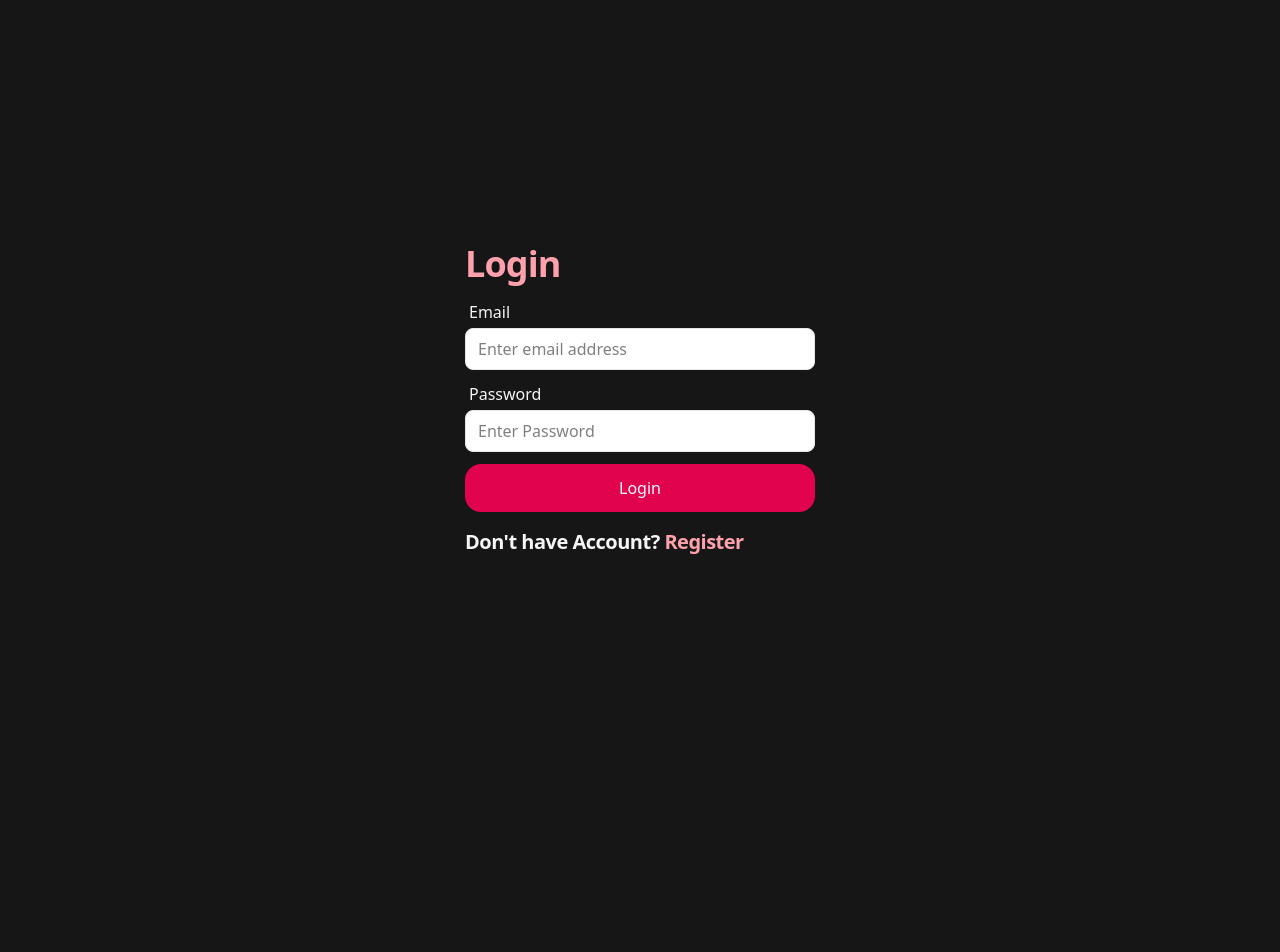
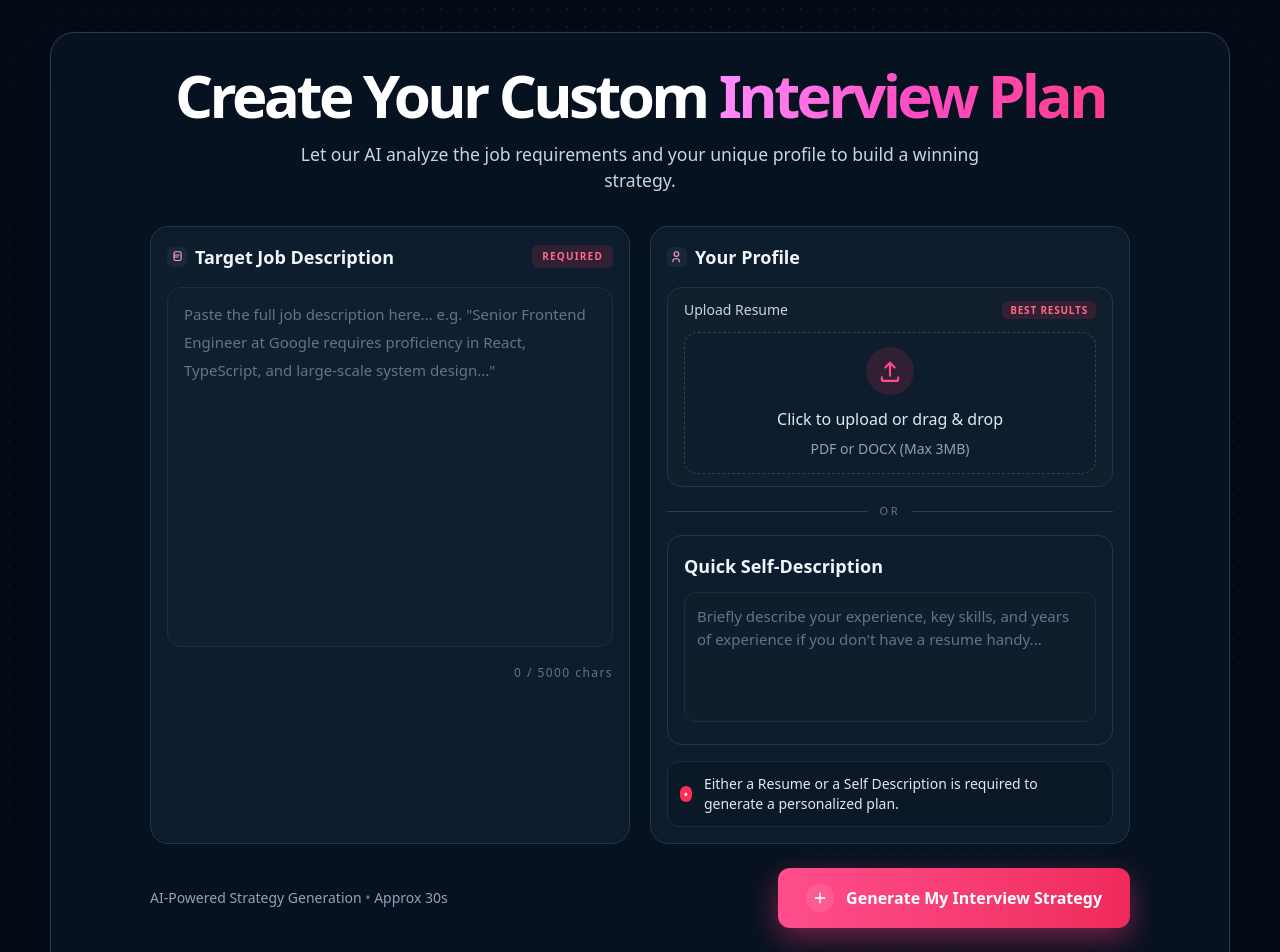
Before and after one commit to udaypartap3511/AI-career-assistant, a React app in the folder frontend/: page / in a window 1280 px wide. Before the commit this address led to /login. Shown: the top 952 px of the page. Before the commit the page ends 800 px from the top, so only its background shows below. Built offline with nearby package versions, Linux system fonts and the light colour scheme; no server answers; the HTML template or start-up script is replaced by a standard one.

Commit message:
home layout edited

```diff
--- a/frontend/src/app.routes.jsx
+++ b/frontend/src/app.routes.jsx
@@ -1,7 +1,6 @@
 import {createBrowserRouter} from "react-router"
 import Login from "./features/auth/pages/Login"
 import Register from "./features/auth/pages/Register"
-import Protected from "./features/auth/components/Protected.jsx"
 import Home from "./features/interview/pages/Home.jsx"
 
 export const router= createBrowserRouter([
@@ -15,6 +14,6 @@ export const router= createBrowserRouter([
     },
     {
         path:"/",
-        element: <Protected><Home/></Protected>
+        element: <Home/>
     }
 ])
--- a/frontend/src/features/interview/components/Input.jsx
+++ /dev/null
@@ -1,31 +0,0 @@
-import React,{forwardRef,useId} from "react";
-
-const Input = forwardRef(function Input({
-    label,
-    type="text",
-    className="",
-    classNameLabel="",
-    ...props
-},ref){
-
-    const id= useId()
-    return (
-        <div className="w-full">
-            {label && <label
-            className={`mb-1 ${classNameLabel}`}
-            htmlFor={id}>
-                {label}
-            </label>}
-            <input
-            type={type}
-            className={`px-3 py-2 rounded-lg bg-white text-black
-            outline-none focus:bg-gray-50 duration-200 border
-            border-gray-200 w-full ${className}`}
-            ref={ref}
-            {...props}
-            id={id} />
-        </div>
-    )
-})
-
-export default Input;
--- a/frontend/src/features/interview/components/TextArea.jsx
+++ /dev/null
@@ -1,23 +0,0 @@
-import React,{useId} from "react";
-
-export default function TextArea({
-    label,
-    className="",
-    ...props
-}){
-
-    const id= useId()
-    return (
-        <div className="w-full h-full flex flex-col">
-            {label && <label
-            className="block mb-1 pl-1"
-            htmlFor={id}>
-                {label}
-            </label>}
-            <textarea
-            className={`w-full border-0 outline-none px-4 py-3 rounded-lg bg-[#1a1f27] text-[#e1e4e8] resize-none ${className}`}
-            {...props}
-            id={id} />
-        </div>
-    )
-}
--- a/frontend/src/features/interview/pages/Home.jsx
+++ b/frontend/src/features/interview/pages/Home.jsx
@@ -1,26 +1,134 @@
-import React from "react";
-import Input from "../components/Input.jsx";
-import Button from "../../auth/components/Button.jsx"
-import TextArea from "../components/TextArea.jsx"
+function UploadIcon() {
+  return (
+    <svg viewBox="0 0 24 24" fill="none" stroke="currentColor" strokeWidth="1.8" className="h-7 w-7">
+      <path d="M12 16V5" strokeLinecap="round" />
+      <path d="M8 9l4-4 4 4" strokeLinecap="round" strokeLinejoin="round" />
+      <path d="M5 17.5v1.5a1.5 1.5 0 0 0 1.5 1.5h11A1.5 1.5 0 0 0 19 19v-1.5" strokeLinecap="round" />
+    </svg>
+  );
+}
 
-export default function Home(){
+function PlusIcon() {
+  return (
+    <svg viewBox="0 0 24 24" fill="none" stroke="currentColor" strokeWidth="2.2" className="h-4 w-4">
+      <path d="M12 5v14M5 12h14" strokeLinecap="round" />
+    </svg>
+  );
+}
 
-    return(
-       <main className="w-full min-h-screen flex justify-center items-center p-6">
-          <div className="w-full min-h-150 max-w-5xl flex gap-4 items-stretch">
-            <div className="w-1/2 self-stretch">
-             <TextArea name="jobDescription" label="Job Description" placeholder="Enter job description here..."
-             className="h-full"/>
-            </div>
-            <div className="w-1/2 flex flex-col gap-4">
-              <p>Resume <small className="text-[#920634]">Use Resume and self description together for best results</small></p>
-              <Input label="Upload Resume" type="file" name="resume" accept=".pdf" className="hidden" classNameLabel="font-bold w-full flex justify-center items-center px-3 py-4 bg-[#e0ecff] text-[#121c29] rounded-xl cursor-pointer"/>
-              <div className="flex-1 min-h-0">
-                <TextArea name="selfDescription" label="Self Description" placeholder="Describe yourself in a few sentences..." className="flex-1 min-h-0"/>
-              </div>
-              <Button className="bg-[#e1034d] text-white" name="Generate Interview Report"/>
-            </div>
-          </div>
-       </main>
-    )
+export default function Home() {
+  return (
+    <main className="relative min-h-screen overflow-hidden bg-[#050c18] px-4 py-8 text-slate-100 md:px-8">
+      <div className="pointer-events-none absolute inset-0 opacity-60" style={{
+       backgroundImage: "radial-gradient(circle, rgba(255,255,255,0.18) 1px, transparent 1px)",
+       backgroundSize: "18px 18px",
+       maskImage: "radial-gradient(circle at center, black 35%, transparent 100%)"
+      }} />
+
+      <div className="relative mx-auto w-full max-w-[1180px] rounded-[24px] border border-[#2b3b52] bg-[#071321]/90 px-5 py-6 shadow-[0_0_0_1px_rgba(255,255,255,0.02),0_25px_80px_rgba(0,0,0,0.55)] md:px-8 md:py-8">
+       <div className="mx-auto max-w-[980px]">
+         <h1 className="mb-4 text-center text-4xl font-black tracking-[-0.06em] text-white md:text-6xl">
+           Create Your Custom <span className="bg-gradient-to-r from-[#ff8afd] via-[#ff4cc6] to-[#ff3c8b] bg-clip-text text-transparent">Interview Plan</span>
+         </h1>
+
+         <p className="mx-auto mb-8 max-w-[720px] text-center text-base text-slate-300 md:text-[1.1rem]">
+           Let our AI analyze the job requirements and your unique profile to build a winning strategy.
+         </p>
+
+         <div className="grid gap-5 md:grid-cols-2">
+           <section className="rounded-[18px] border border-[#23354a] bg-[#0d1d2d] p-4 shadow-inner shadow-[#0e1a28]">
+             <div className="mb-4 flex items-center justify-between">
+               <div className="flex items-center gap-2 text-lg font-semibold text-slate-100">
+                 <span className="inline-flex h-5 w-5 items-center justify-center rounded-md bg-[#17283b] text-[#ff9ec9]">
+                   <svg viewBox="0 0 24 24" fill="none" stroke="currentColor" strokeWidth="2" className="h-3.5 w-3.5">
+                     <path d="M7 5.5A2.5 2.5 0 0 1 9.5 3H17a2 2 0 0 1 2 2v10.5A2.5 2.5 0 0 1 16.5 18H9.5A2.5 2.5 0 0 1 7 15.5v-10Z" strokeLinecap="round" strokeLinejoin="round"/>
+                     <path d="M7 8.5h9M7 12h7" strokeLinecap="round"/>
+                   </svg>
+                 </span>
+                 Target Job Description
+               </div>
+               <span className="rounded-md bg-[#ff2d56]/15 px-2.5 py-1 text-[10px] font-bold uppercase tracking-[0.12em] text-[#ff6989]">
+                 Required
+               </span>
+             </div>
+
+             <textarea
+               aria-label="Target Job Description"
+               placeholder={'Paste the full job description here... e.g. "Senior Frontend Engineer at Google requires proficiency in React, TypeScript, and large-scale system design..."'}
+               className="h-[360px] w-full resize-none rounded-[14px] border border-[#1e2e3c] bg-[#0f1f2f] px-4 py-3 text-[15px] leading-7 text-slate-200 placeholder:text-slate-500 focus:outline-none"
+             />
+
+             <div className="mt-3 text-right text-xs tracking-[0.12em] text-slate-500">0 / 5000 chars</div>
+           </section>
+
+           <section className="space-y-4">
+             <div className="rounded-[18px] border border-[#23354a] bg-[#0d1d2d] p-4 shadow-inner shadow-[#0e1a28]">
+               <div className="mb-4 flex items-center gap-2 text-lg font-semibold text-slate-100">
+                 <span className="inline-flex h-5 w-5 items-center justify-center rounded-md bg-[#17283b] text-[#ff8cdd]">
+                   <svg viewBox="0 0 24 24" fill="none" stroke="currentColor" strokeWidth="2" className="h-3.5 w-3.5">
+                     <path d="M16 20v-1a4 4 0 0 0-4-4H9a4 4 0 0 0-4 4v1" strokeLinecap="round"/>
+                     <circle cx="11" cy="7" r="4"/>
+                   </svg>
+                 </span>
+                 Your Profile
+               </div>
+
+               <div className="mb-4 rounded-[14px] border border-[#203448] bg-[#111f2d] px-4 py-3">
+                 <div className="mb-3 flex items-center justify-between text-sm text-slate-300">
+                   <span>Upload Resume</span>
+                   <span className="rounded-md bg-[#ff2d56]/15 px-2 py-0.5 text-[10px] font-bold uppercase tracking-[0.08em] text-[#ff6989]">Best Results</span>
+                 </div>
+
+                 <label className="flex h-[142px] cursor-pointer flex-col items-center justify-center rounded-[14px] border border-dashed border-[#2d435d] bg-[#0d1d2d] text-center text-slate-400 transition hover:border-[#ff5bb5] hover:text-[#ff8fd9]">
+                   <input type="file" accept=".pdf" className="hidden" />
+                   <span className="mb-3 inline-flex h-12 w-12 items-center justify-center rounded-full bg-[#ff2d56]/15 text-[#ff4b89]">
+                     <UploadIcon />
+                   </span>
+                   <span className="text-base font-medium text-slate-200">Click to upload or drag &amp; drop</span>
+                   <span className="mt-2 text-sm text-slate-400">PDF or DOCX (Max 3MB)</span>
+                 </label>
+               </div>
+
+               <div className="my-4 flex items-center gap-3 text-[11px] font-medium uppercase tracking-[0.25em] text-slate-500">
+                 <span className="h-px flex-1 bg-[#2a3d53]" />
+                 <span>OR</span>
+                 <span className="h-px flex-1 bg-[#2a3d53]" />
+               </div>
+
+               <div className="rounded-[14px] border border-[#23354a] bg-[#0d1d2d] p-4">
+                 <p className="mb-3 text-lg font-semibold text-slate-100">Quick Self-Description</p>
+                 <textarea
+                   aria-label="Quick Self Description"
+                   placeholder="Briefly describe your experience, key skills, and years of experience if you don't have a resume handy..."
+                   className="h-[130px] w-full resize-none rounded-[12px] border border-[#1d2d3b] bg-[#101d2c] px-3 py-3 text-[15px] text-slate-200 placeholder:text-slate-500 focus:outline-none"
+                 />
+               </div>
+
+               <div className="mt-4 flex items-center gap-3 rounded-[12px] border border-[#1a2d3d] bg-[#0b1827] px-3 py-3 text-sm text-slate-200">
+                 <span className="inline-flex h-4 w-4 items-center justify-center rounded-full bg-[#ff2d56] text-[10px] font-bold text-white">•</span>
+                 <span>Either a Resume or a Self Description is required to generate a personalized plan.</span>
+               </div>
+             </div>
+           </section>
+         </div>
+
+         <div className="mt-6 flex flex-col items-center justify-between gap-4 text-slate-300 md:flex-row">
+           <p className="text-sm text-slate-400">AI-Powered Strategy Generation <span className="text-slate-500">•</span> Approx 30s</p>
+           <button className="inline-flex items-center gap-3 rounded-xl bg-gradient-to-r from-[#ff4d8d] to-[#ef2a5a] px-7 py-4 text-base font-bold text-white shadow-[0_10px_30px_rgba(255,52,122,0.45)] transition hover:brightness-110">
+             <span className="inline-flex h-7 w-7 items-center justify-center rounded-full bg-white/10">
+               <PlusIcon />
+             </span>
+             Generate My Interview Strategy
+           </button>
+         </div>
+       </div>
+
+       <footer className="mt-8 flex justify-center gap-5 text-xs text-slate-400 md:gap-8">
+         <a href="#" className="transition hover:text-slate-200">Privacy Policy</a>
+         <a href="#" className="transition hover:text-slate-200">Terms of Service</a>
+         <a href="#" className="transition hover:text-slate-200">Help Center</a>
+       </footer>
+      </div>
+    </main>
+  );
 }
--- a/frontend/src/index.css
+++ b/frontend/src/index.css
@@ -2,19 +2,34 @@
 
 @layer base {
   * {
-        margin:0;
-        padding:0;
-        box-sizing:border-box
-
+    margin: 0;
+    padding: 0;
+    box-sizing: border-box;
   }
 
   html,
   body,
   #root {
     width: 100%;
-        background-color: #161616;
-        color: whitesmoke;
-        font-family:system-ui, -apple-system, BlinkMacSystemFont, 'Segoe UI', Roboto, Oxygen, Ubuntu, Cantarell, 'Open Sans', 'Helvetica Neue', sans-serif ;
+    min-height: 100%;
+    background: #050c18;
+    color: #f8fafc;
+    font-family: system-ui, -apple-system, BlinkMacSystemFont, 'Segoe UI', Roboto, sans-serif;
+  }
+
+  body {
+    min-height: 100vh;
+  }
+
+  a {
+    color: inherit;
+    text-decoration: none;
+  }
+
+  button,
+  input,
+  textarea {
+    font: inherit;
   }
 }
 
```
Lines whose indentation alone changed are shown as unchanged.
